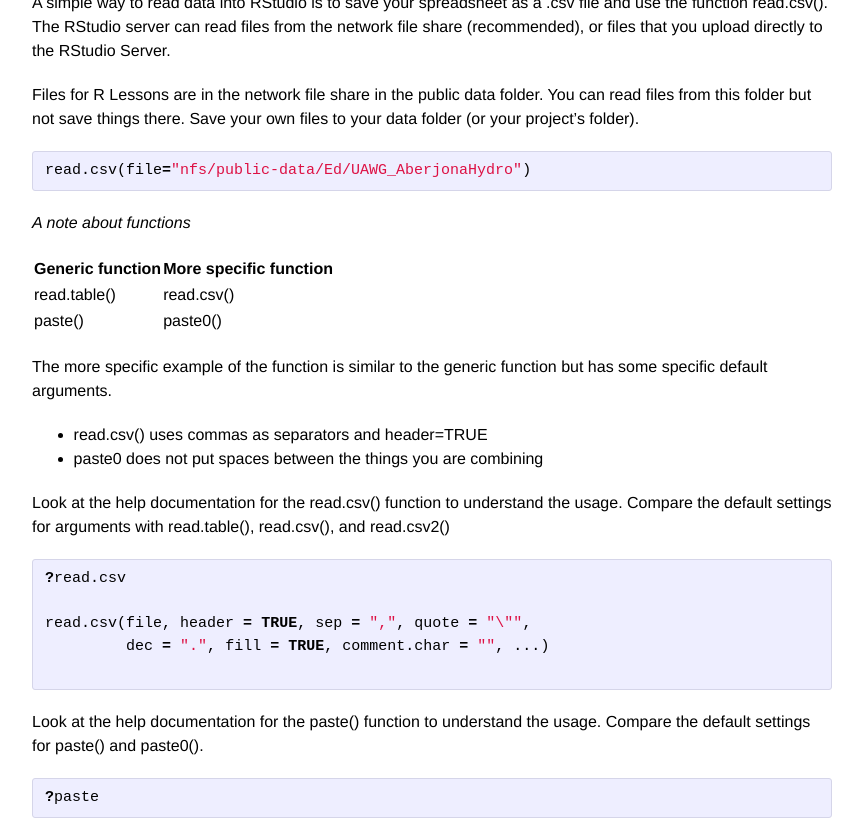
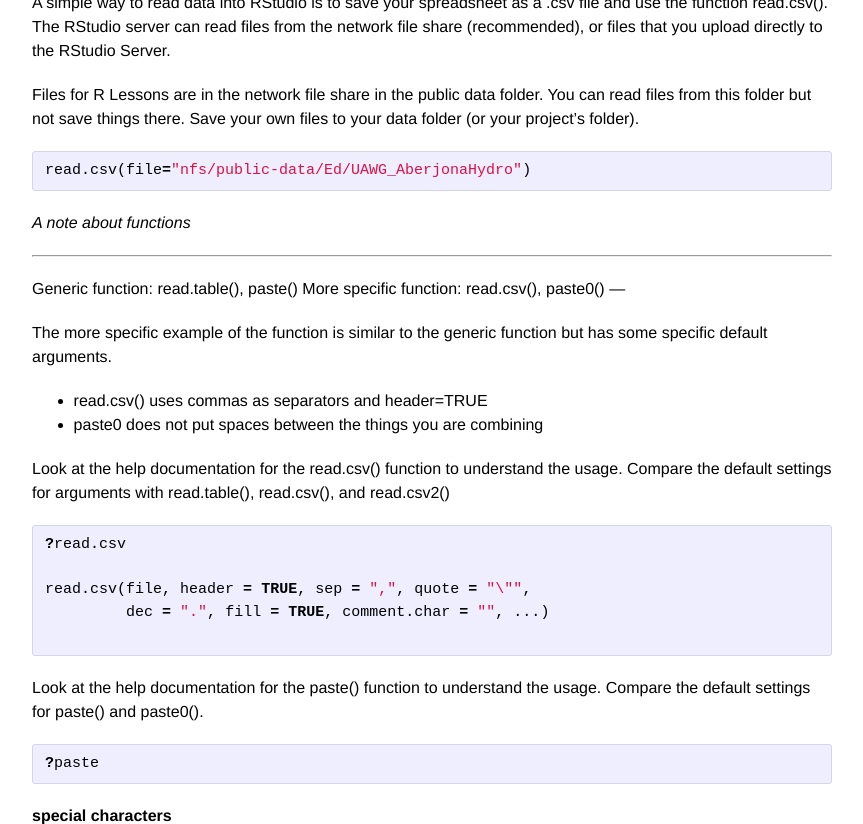
Before and after one commit to SESYNC-ci/brown-bag-lessons, a Jekyll site: the page built from _posts/2014-10-27-time-series.md, in a window 1280 px wide and 900 px high, scrolled down 391 px, cut to the strip 0-824 px from the top of the window. Shown: the whole strip, without its empty margins (208-1071 px from the left). Built offline with Jekyll 4.4.1, drawn with Linux system fonts in a browser that asks for light colours.

```diff
--- a/_posts/2014-10-27-time-series.md
+++ b/_posts/2014-10-27-time-series.md
@@ -25,10 +25,10 @@ read.csv(file="nfs/public-data/Ed/UAWG_AberjonaHydro")
 
 *A note about functions*
 
-  Generic function  | More specific function
-  ----------------- | -------------
-  read.table()      | read.csv()
-  paste()           | paste0()
+---
+Generic function: read.table(), paste()
+More specific function: read.csv(), paste0()
+---
 
 
 The more specific example of the function is similar to the generic function but has some specific default arguments.
```
